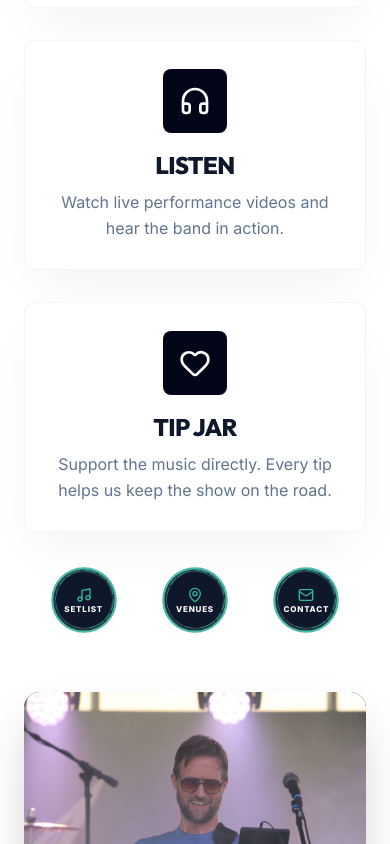
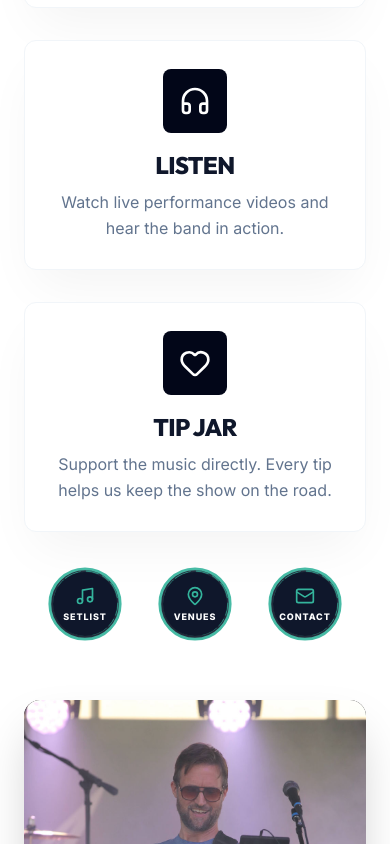
Before and after one commit to lukequeenband/homepage, a React (Vite) app: page / in a window 390 px wide. Shown: the part 986-1830 px from the top of the page. Built offline with nearby package versions, Linux system fonts and the light colour scheme; a web font is replaced by a local one.

Commit message:
Add files via upload
quick link button updates on mobile

```diff
--- a/src/components/FeatureCards.tsx
+++ b/src/components/FeatureCards.tsx
@@ -82,15 +82,24 @@ export default function FeatureCards() {
         </div>
       </motion.a>
 
-      <div className="grid grid-cols-3 gap-6 mt-8 md:hidden w-full max-w-sm mx-auto px-4">
+      <div className="grid grid-cols-3 gap-5 mt-8 md:hidden w-full max-w-sm mx-auto px-4">
         {/* Setlist Link */}
         <motion.a
           href="#songs"
+          initial={{ opacity: 0, y: 30 }}
+          whileInView={{ opacity: 1, y: 0 }}
+          viewport={{ once: true, amount: 0.1 }}
+          transition={{
+            type: "spring",
+            stiffness: 150,
+            damping: 15,
+            delay: 0
+          }}
           whileHover={{ scale: 1.05 }}
           whileTap={{ scale: 0.95 }}
           className="flex flex-col items-center justify-center group text-center"
         >
-          <div className="relative w-18 h-18 flex items-center justify-center">
+          <div className="relative w-20 h-20 flex items-center justify-center">
             <svg className="absolute inset-0 w-full h-full text-[#34B49C] fill-none" viewBox="0 0 100 100">
               {/* Outer sketchy ring */}
               <circle
@@ -98,7 +107,7 @@ export default function FeatureCards() {
                 cy="50"
                 r="44"
                 stroke="currentColor"
-                strokeWidth="3"
+                strokeWidth="3.5"
                 strokeLinecap="round"
                 fill="#0f172a"
                 className="opacity-90"
@@ -124,9 +133,9 @@ export default function FeatureCards() {
                 className="opacity-50"
               />
             </svg>
-            <div className="relative z-10 flex flex-col items-center justify-center bg-slate-900 group-hover:bg-[#34B49C]/15 rounded-full w-14 h-14 transition-colors">
-              <Music className="w-4 h-4 text-[#34B49C] mb-0.5" />
-              <span className="text-[8px] font-black tracking-widest text-white uppercase leading-none">SETLIST</span>
+            <div className="relative z-10 flex flex-col items-center justify-center bg-slate-900 group-hover:bg-[#34B49C]/15 rounded-full w-16 h-16 transition-colors shadow-sm">
+              <Music className="w-5 h-5 text-[#34B49C] -mt-0.5 mb-1.5" />
+              <span className="text-[9px] font-black tracking-widest text-white uppercase leading-none">SETLIST</span>
             </div>
           </div>
         </motion.a>
@@ -134,11 +143,20 @@ export default function FeatureCards() {
         {/* Venues Link */}
         <motion.a
           href="#venues"
+          initial={{ opacity: 0, y: 30 }}
+          whileInView={{ opacity: 1, y: 0 }}
+          viewport={{ once: true, amount: 0.1 }}
+          transition={{
+            type: "spring",
+            stiffness: 150,
+            damping: 15,
+            delay: 0.08
+          }}
           whileHover={{ scale: 1.05 }}
           whileTap={{ scale: 0.95 }}
           className="flex flex-col items-center justify-center group text-center"
         >
-          <div className="relative w-18 h-18 flex items-center justify-center">
+          <div className="relative w-20 h-20 flex items-center justify-center">
             <svg className="absolute inset-0 w-full h-full text-[#34B49C] fill-none" viewBox="0 0 100 100">
               {/* Outer sketchy ring */}
               <circle
@@ -146,7 +164,7 @@ export default function FeatureCards() {
                 cy="50"
                 r="44"
                 stroke="currentColor"
-                strokeWidth="3"
+                strokeWidth="3.5"
                 strokeLinecap="round"
                 fill="#0f172a"
                 className="opacity-90"
@@ -172,9 +190,9 @@ export default function FeatureCards() {
                 className="opacity-50"
               />
             </svg>
-            <div className="relative z-10 flex flex-col items-center justify-center bg-slate-900 group-hover:bg-[#34B49C]/15 rounded-full w-14 h-14 transition-colors">
-              <MapPin className="w-4 h-4 text-[#34B49C] mb-0.5" />
-              <span className="text-[8px] font-black tracking-widest text-white uppercase leading-none">VENUES</span>
+            <div className="relative z-10 flex flex-col items-center justify-center bg-slate-900 group-hover:bg-[#34B49C]/15 rounded-full w-16 h-16 transition-colors shadow-sm">
+              <MapPin className="w-5 h-5 text-[#34B49C] -mt-0.5 mb-1.5" />
+              <span className="text-[9px] font-black tracking-widest text-white uppercase leading-none">VENUES</span>
             </div>
           </div>
         </motion.a>
@@ -182,11 +200,20 @@ export default function FeatureCards() {
         {/* Contact Link */}
         <motion.a
           href="#contact"
+          initial={{ opacity: 0, y: 30 }}
+          whileInView={{ opacity: 1, y: 0 }}
+          viewport={{ once: true, amount: 0.1 }}
+          transition={{
+            type: "spring",
+            stiffness: 150,
+            damping: 15,
+            delay: 0.16
+          }}
           whileHover={{ scale: 1.05 }}
           whileTap={{ scale: 0.95 }}
           className="flex flex-col items-center justify-center group text-center"
         >
-          <div className="relative w-18 h-18 flex items-center justify-center">
+          <div className="relative w-20 h-20 flex items-center justify-center">
             <svg className="absolute inset-0 w-full h-full text-[#34B49C] fill-none" viewBox="0 0 100 100">
               {/* Outer sketchy ring */}
               <circle
@@ -194,7 +221,7 @@ export default function FeatureCards() {
                 cy="50"
                 r="44"
                 stroke="currentColor"
-                strokeWidth="3"
+                strokeWidth="3.5"
                 strokeLinecap="round"
                 fill="#0f172a"
                 className="opacity-90"
@@ -220,9 +247,9 @@ export default function FeatureCards() {
                 className="opacity-50"
               />
             </svg>
-            <div className="relative z-10 flex flex-col items-center justify-center bg-slate-900 group-hover:bg-[#34B49C]/15 rounded-full w-14 h-14 transition-colors">
-              <Mail className="w-4 h-4 text-[#34B49C] mb-0.5" />
-              <span className="text-[8px] font-black tracking-widest text-white uppercase leading-none">CONTACT</span>
+            <div className="relative z-10 flex flex-col items-center justify-center bg-slate-900 group-hover:bg-[#34B49C]/15 rounded-full w-16 h-16 transition-colors shadow-sm">
+              <Mail className="w-5 h-5 text-[#34B49C] -mt-0.5 mb-1.5" />
+              <span className="text-[9px] font-black tracking-widest text-white uppercase leading-none">CONTACT</span>
             </div>
           </div>
         </motion.a>
--- a/src/components/Hero.tsx
+++ b/src/components/Hero.tsx
@@ -1,8 +1,39 @@
 import { motion } from 'motion/react';
 import { ArrowRight } from 'lucide-react';
+import { useState, useEffect } from 'react';
 import heroBanner from '../assets/images/small banner.png';
 
 export default function Hero() {
+  const [animationKey, setAnimationKey] = useState(0);
+
+  useEffect(() => {
+    let lastScrollY = window.scrollY;
+
+    const handleScroll = () => {
+      const currentScrollY = window.scrollY;
+      // Trigger a reset of the trace animation if the user scrolls back to the very top
+      if (currentScrollY <= 5 && lastScrollY > 5) {
+        setAnimationKey(prev => prev + 1);
+      }
+      lastScrollY = currentScrollY;
+    };
+
+    const handleHashChange = () => {
+      // Trigger a reset if the hash goes back to empty/home
+      if (window.location.hash === "" || window.location.hash === "#" || window.location.hash === "#home") {
+        setAnimationKey(prev => prev + 1);
+      }
+    };
+
+    window.addEventListener('scroll', handleScroll, { passive: true });
+    window.addEventListener('hashchange', handleHashChange);
+
+    return () => {
+      window.removeEventListener('scroll', handleScroll);
+      window.removeEventListener('hashchange', handleHashChange);
+    };
+  }, []);
+
   return (
     <div className="relative h-screen min-h-[700px] flex items-center overflow-hidden">
       {/* Background with Overlay */}
@@ -41,9 +72,52 @@ export default function Hero() {
             transition={{ duration: 0.8, delay: 0.4 }}
             className="flex flex-wrap gap-4"
           >
-            <a href="mailto:info@LukeQueenBand.com" className="bg-primary hover:bg-primary/90 text-white px-8 py-4 rounded-md font-bold text-lg flex items-center group hover:scale-105 transition-transform">
-              BOOK NOW
-              <ArrowRight className="ml-2 w-5 h-5 group-hover:translate-x-1 transition-transform" />
+            <a
+              href="mailto:info@LukeQueenBand.com"
+              className="relative overflow-hidden bg-primary hover:bg-primary/90 text-white px-8 py-4 rounded-md font-bold text-lg flex items-center group hover:scale-105 transition-transform"
+            >
+              {/* Perimeter border trace glow svg */}
+              <svg
+                key={animationKey}
+                className="absolute inset-0 w-full h-full pointer-events-none"
+                style={{ zIndex: 10 }}
+              >
+                {/* Glow layer */}
+                <rect
+                  x="1.5"
+                  y="1.5"
+                  style={{ width: 'calc(100% - 3px)', height: 'calc(100% - 3px)' }}
+                  rx="6"
+                  ry="6"
+                  fill="none"
+                  stroke="rgba(255, 255, 255, 0.45)"
+                  strokeWidth="4"
+                  strokeLinecap="round"
+                  strokeDasharray="25 75"
+                  pathLength="100"
+                  className="animate-border-trace"
+                />
+                {/* Sharp core layer */}
+                <rect
+                  x="1.5"
+                  y="1.5"
+                  style={{ width: 'calc(100% - 3px)', height: 'calc(100% - 3px)' }}
+                  rx="6"
+                  ry="6"
+                  fill="none"
+                  stroke="white"
+                  strokeWidth="2"
+                  strokeLinecap="round"
+                  strokeDasharray="25 75"
+                  pathLength="100"
+                  className="animate-border-trace"
+                />
+              </svg>
+
+              <span className="relative z-10 flex items-center">
+                BOOK NOW
+                <ArrowRight className="ml-2 w-5 h-5 group-hover:translate-x-1 transition-transform" />
+              </span>
             </a>
           </motion.div>
         </div>
--- a/src/index.css
+++ b/src/index.css
@@ -23,3 +23,29 @@
     @apply font-display tracking-tight font-bold;
   }
 }
+
+/* Clockwise white glow border trace animation rules */
+@keyframes border-trace {
+  0% {
+    stroke-dashoffset: 100;
+    opacity: 0;
+  }
+  4% {
+    opacity: 1;
+  }
+  36% {
+    opacity: 1;
+  }
+  40% {
+    stroke-dashoffset: 0;
+    opacity: 0;
+  }
+  100% {
+    stroke-dashoffset: 0;
+    opacity: 0;
+  }
+}
+
+.animate-border-trace {
+  animation: border-trace 3s linear infinite;
+}
```
